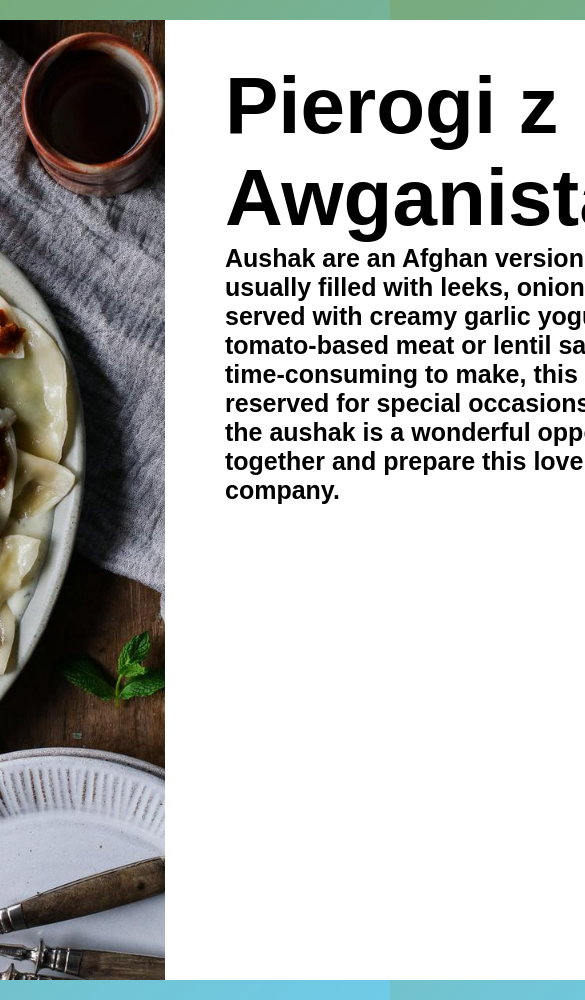
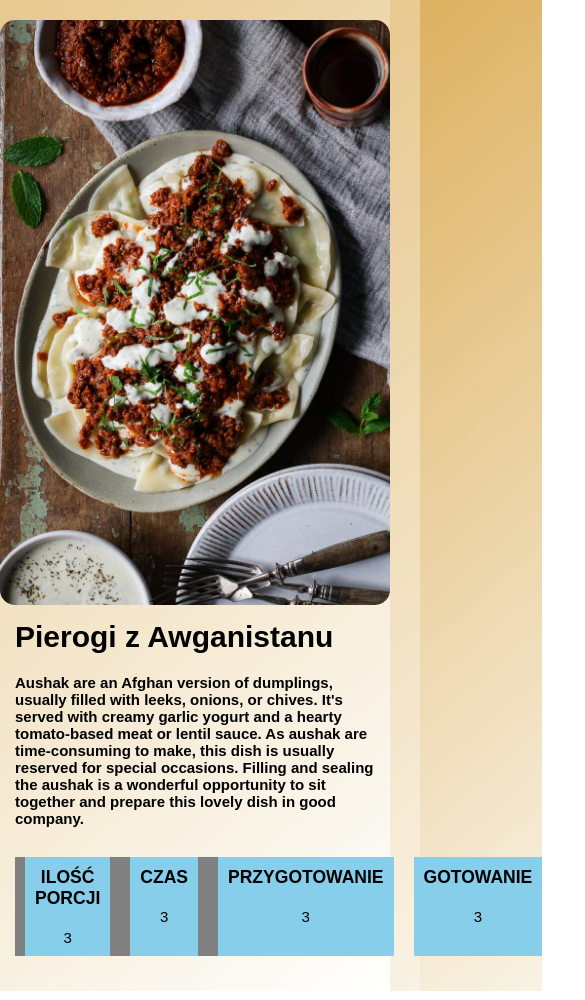
Before and after one commit to YerbaMatePL/REACT-YourRecipes, a React (Create React App) app: page / in a window 390 px wide. Shown: the top 1000 px of the page, 585 px wide, since content can reach past the window. Built offline with nearby package versions, Linux system fonts and the light colour scheme; a web font is replaced by a local one.

Commit message:
A responsive application structure was created.

```diff
--- a/src/App.css
+++ b/src/App.css
@@ -1,6 +1,5 @@
 .app {
-	width: 1400px;
-    height: 1000px;
+	max-width: 1400px;
     display: flex;
     justify-content: center;
 	padding: 20px 30px;
--- a/src/components/MainCard/MainCard.css
+++ b/src/components/MainCard/MainCard.css
@@ -1,15 +1,64 @@
 .mainCard {
 	width: 100%;
 	display: flex;
-	justify-content: space-between;
-	background-color: #fff;
+	align-items: center;
+	flex-direction: column;
+	/* background-color: #fff; */
 }
 
 .mainCard__photo {
-    border-radius: 15px;
-    padding-right: 20px;
+	width: 100vw;
+	border-radius: 15px;
 }
 
 .mainCard__title {
-    padding: 40px;
+    width: 100vw;
+	padding: 15px;
 }
+.mainCard__title h1 {
+	margin-bottom: 20px;
+}
+.mainCard__title h3 {
+	margin-bottom: 20px;
+    text-transform: uppercase;
+}
+
+.mainCard__info {
+	display: flex;
+	justify-content: space-evenly;
+	margin-top: 30px;
+	font-size: 15px;
+	background-color: gray;
+}
+
+.mainCard__info__item {
+	text-align: center;
+	margin: 0 10px;
+	padding: 10px;
+	background-color: skyblue;
+}
+
+@media (min-width: 768px) {
+	.mainCard__title h1 {
+		font-size: 2.5em;
+	}
+
+	.mainCard__title h2 {
+		font-size: 2rem;
+	}
+}
+
+@media (min-width: 992px) {
+	.mainCard {
+		flex-direction: row;
+        align-items: start;
+	}
+
+    .mainCard__photo {
+        width: 40vw;
+    }
+
+    .mainCard__title {
+        padding: 50px 30px;
+    }
+}
--- a/src/components/MainCard/MainCard.js
+++ b/src/components/MainCard/MainCard.js
@@ -4,10 +4,36 @@ import photo from '../../assets/Food/Pierogi.jpg';
 function MainCard() {
 	return (
 		<div className='mainCard'>
-				<img className='mainCard__photo' src={photo} alt='pierogi'></img>
+			<img className='mainCard__photo' src={photo} alt='pierogi'></img>
 			<div className='mainCard__title'>
 				<h1>Pierogi z Awganistanu</h1>
-				<h2>Aushak are an Afghan version of dumplings, usually filled with leeks, onions, or chives. It's served with creamy garlic yogurt and a hearty tomato-based meat or lentil sauce. As aushak are time-consuming to make, this dish is usually reserved for special occasions. Filling and sealing the aushak is a wonderful opportunity to sit together and prepare this lovely dish in good company.</h2>
+				<h2>
+					Aushak are an Afghan version of dumplings, usually filled with leeks,
+					onions, or chives. It's served with creamy garlic yogurt and a hearty
+					tomato-based meat or lentil sauce. As aushak are time-consuming to
+					make, this dish is usually reserved for special occasions. Filling and
+					sealing the aushak is a wonderful opportunity to sit together and
+					prepare this lovely dish in good company.
+				</h2>
+
+				<div className='mainCard__info'>
+					<div className='mainCard__info__item'>
+						<h3>Ilość porcji</h3>
+						<p>3</p>
+					</div>
+					<div className='mainCard__info__item'>
+						<h3>Czas</h3>
+						<p>3</p>
+					</div>
+					<div className='mainCard__info__item'>
+						<h3>Przygotowanie</h3>
+						<p>3</p>
+					</div>
+					<div className='mainCard__info__item'>
+						<h3>Gotowanie</h3>
+						<p>3</p>
+					</div>
+				</div>
 			</div>
 		</div>
 	);
--- a/src/index.css
+++ b/src/index.css
@@ -6,7 +6,7 @@
   --first-color: #d0d5d881;
   --second-color: rgba(42, 44, 42, 0.507);
   --contrast-color: #0c8d13;
-  --gradient: linear-gradient(139deg, #2e7c33ef 0%, #2fb3df 100%);
+  --gradient: linear-gradient(139deg, #daaa52ef 0%, #fefffe 100%);
   --bgc-info: #f3f1f16e;
   --black-color: rgb(15, 14, 14);
   --white-color: rgb(237, 238, 237);
@@ -37,9 +37,9 @@ body {
 }
 
 h1 {
-  font-size: 8rem;
+  font-size: 3rem;
 }
 
 h2 {
-  font-size: 2.5rem;
+  font-size: 1.5rem;
 }
```
